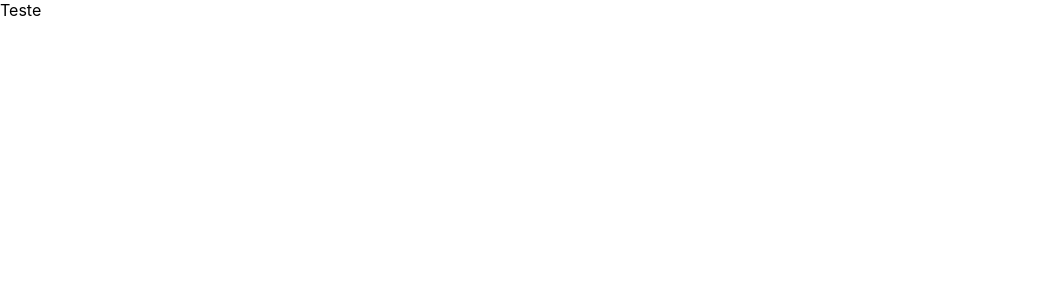
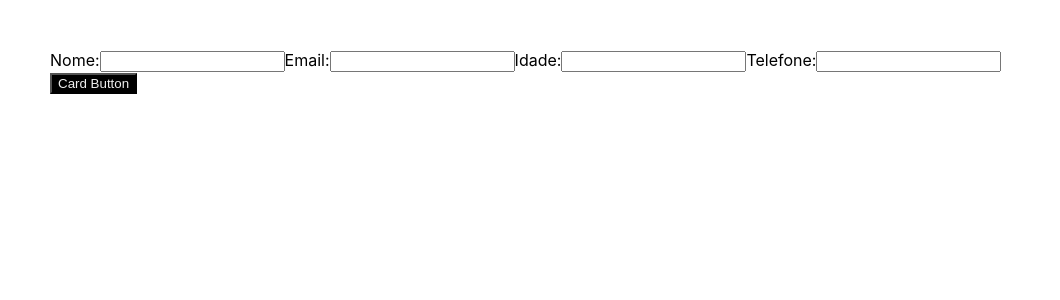
Before and after one commit to loiola0/development-advanced-with-react, a React (Create React App) app: page / in a window 1280 px wide. Shown: the top 300 px of the page, without its empty margins (0-1060 px from the left). Built offline with nearby package versions, Linux system fonts and the light colour scheme.

Commit message:
Context Api

```diff
--- a/src/App.js
+++ b/src/App.js
@@ -1,25 +1,15 @@
-import React,{Component} from 'react';
+import React from 'react';
+import {ThemeContext,themes} from './Themes';
+import Card from './Card';
 
-class Twitter extends Component {
+function App () {
+  return (
 
-  componentWillMount(){
-    console.log('componentWillMount');
-  }
+      <ThemeContext.Provider value={themes.primary}>
+        <Card/>
+      </ThemeContext.Provider>
 
-  componentDidMount(){
-    console.log('componentDidMount');
-  }
-
-
-
-  render(){
-    return (
-      <div>
-        Teste
-      </div>
-    );
-  };
-
+  );
 }
 
-export default Twitter;
+export default App;
--- /dev/null
+++ b/src/Card.js
@@ -0,0 +1,18 @@
+import React,{useContext} from 'react';
+import {ThemeContext} from './Themes';
+import Form from './Form';
+
+
+function Card(){
+    const themes = useContext(ThemeContext);
+    console.log('Theme Values: ',themes);
+
+    return (
+        <div style={{padding: '50px'}}>
+            <Form/>
+           <button style={{background: themes.background, color: themes.color}}>Card Button</button>
+        </div>
+    );
+}
+
+export default Card;
--- /dev/null
+++ b/src/Form.js
@@ -0,0 +1,21 @@
+import React from 'react';
+
+function Form(){
+    return (
+        <form>
+            <label>Nome:</label>
+            <input/>
+
+            <label>Email:</label>
+            <input/>
+
+            <label>Idade:</label>
+            <input/>
+
+            <label>Telefone:</label>
+            <input/>
+        </form>
+    );
+}
+
+export default Form;
--- /dev/null
+++ b/src/Themes.js
@@ -0,0 +1,14 @@
+import {createContext} from 'react';
+
+export const themes = {
+    primary: {
+        background: '#000',
+        color: '#efefef',
+    },
+    secundary:{
+        background: '#efefef',
+        color: '#000',
+    }
+}
+
+export const ThemeContext = createContext(themes.secundary);
```
